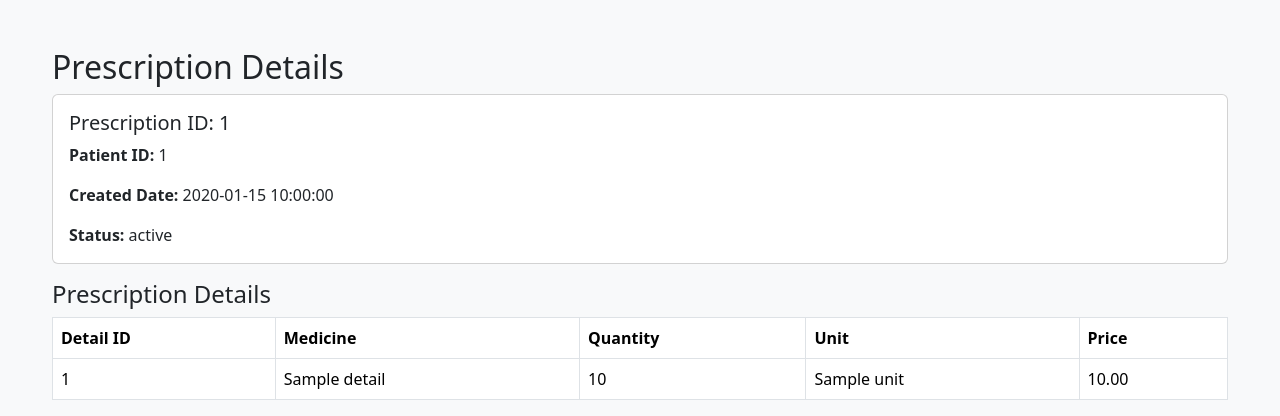
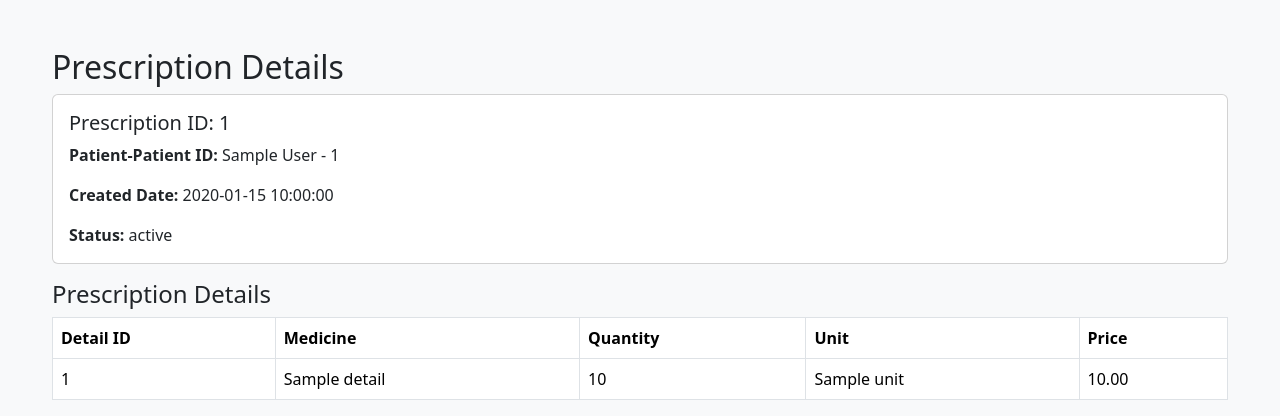
Before and after one commit to 20120082/HospitalManagement, a PHP site: template frontend/views/view_prescriptiondetails.php in a window 1280 px wide. Shown: the top 416 px of the page. Run offline with PHP 8.4, Linux system fonts and the light colour scheme; the template is opened without the code that fills it: most values are stand-ins (such as "Sample title", 1, 10 or a date in 2020).

Commit message:
cập nhật đổi id sang tên patient cho detail

```diff
--- a/frontend/controllers/PrescriptionController.php
+++ b/frontend/controllers/PrescriptionController.php
@@ -117,6 +117,7 @@ class PrescriptionController {
                         }
                     }
                 }
+                $patients= $this->model->getAllPatients();
                 require_once 'views/view_prescriptiondetails.php';
             } else {
                 $result = ['success' => false, 'message' => 'Prescription not found'];
--- a/frontend/views/view_prescriptiondetails.php
+++ b/frontend/views/view_prescriptiondetails.php
@@ -13,7 +13,12 @@
         <div class="card mb-3">
             <div class="card-body">
                 <h5 class="card-title">Prescription ID: <?php echo htmlspecialchars($prescription['id']); ?></h5>
-                <p class="card-text"><strong>Patient ID:</strong> <?php echo htmlspecialchars($prescription['idPatient']); ?></p>
+                <p class="card-text"><strong>Patient-Patient ID:</strong> <?php foreach ($patients as $patient): ?>
+                                <?php if ($patient['patientId'] == $prescription['idPatient']): ?>
+                                <?php echo htmlspecialchars($patient['fullName']); ?> - <?php echo $prescription['idPatient']; ?>
+                                <?php break; ?>
+                                <?php endif; ?>
+                            <?php endforeach; ?></p>
                 <p class="card-text"><strong>Created Date:</strong> <?php echo htmlspecialchars($prescription['createdDate']); ?></p>
                 <p class="card-text"><strong>Status:</strong> <?php echo htmlspecialchars($prescription['status']); ?></p>
             </div>
```
